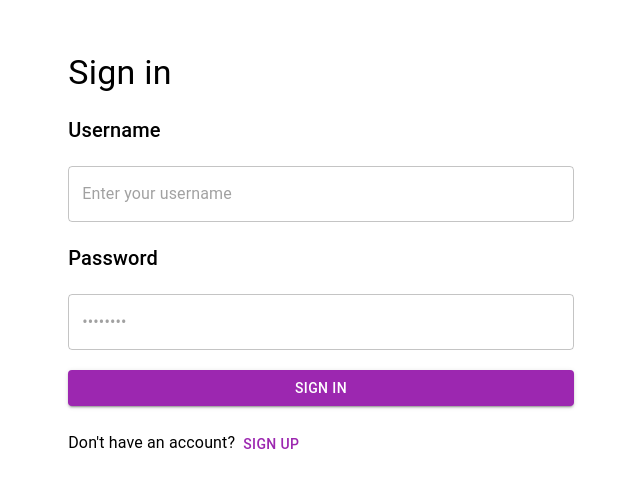
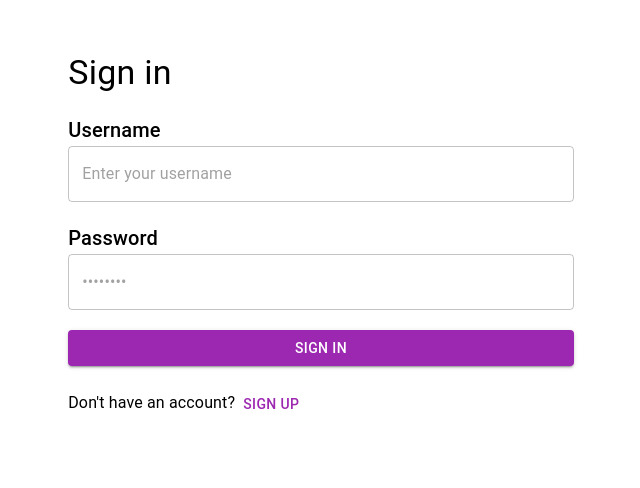
Before and after one commit to nrsanchez2450/PracticeProject, a React (Create React App) app in the folder client/: page /SignIn in a window 1280 px wide. Shown: the part 106-594 px from the top of the page, without its empty margins (319-959 px from the left). Built offline with nearby package versions, Linux system fonts and the light colour scheme; the HTML template or start-up script is replaced by a standard one.

Commit message:
routing actually works now

```diff
--- a/client/src/App.tsx
+++ b/client/src/App.tsx
@@ -2,24 +2,23 @@ import React from "react";
 import SignIn from "./components/SignIn";
 import HomePage from "./components/HomePage";
 import { AuthProvider, useAuth } from "./context/AuthContext";
-import { BrowserRouter } from "react-router-dom";
+import { BrowserRouter, Route, Routes } from "react-router-dom";
+import SignUp from "./components/SignUp";
 
 function App() {
   return (
     <React.StrictMode>
       <BrowserRouter>
         <AuthProvider>
-          <AppContent />
+          <Routes>
+            <Route path="/SignUp" element={<SignUp />} />
+            <Route path="/SignIn" element={<SignIn />} />
+            <Route path="/HomePage" element={<HomePage />} />
+          </Routes>
         </AuthProvider>
       </BrowserRouter>
     </React.StrictMode>
   );
 }
 
-function AppContent() {
-  const { isLoggedIn } = useAuth();
-
-  return <>{isLoggedIn ? <HomePage /> : <SignIn />}</>;
-}
-
 export default App;
--- a/client/src/components/SignIn.tsx
+++ b/client/src/components/SignIn.tsx
@@ -1,8 +1,7 @@
 import React, { useState, useContext } from "react";
 import { Button, Stack, TextField, Typography } from "@mui/material";
 import { AuthContext } from "../context/AuthContext";
-import { Link, Route, Routes } from "react-router-dom";
-import SignUp from "./SignUp";
+import { Link } from "react-router-dom";
 
 export default function SignIn() {
   const [username, setUsername] = useState("");
@@ -18,13 +17,11 @@ export default function SignIn() {
 
   return (
     <>
-      <Routes>
-        <Route path="/SignUp" element={<SignUp />} />
-      </Routes>
       <form onSubmit={handleSignIn}>
         <Stack m={"auto"} mt={"12.5%"} width={"40%"} spacing={2.5}>
           <Typography variant="h4">Sign in</Typography>
 
+          <div>
             <Typography variant="h6">Username</Typography>
             <TextField
               fullWidth
@@ -34,7 +31,9 @@ export default function SignIn() {
               required
               placeholder="Enter your username"
             ></TextField>
+          </div>
 
+          <div>
             <Typography variant="h6">Password</Typography>
             <TextField
               fullWidth
@@ -44,13 +43,14 @@ export default function SignIn() {
               required
               placeholder="••••••••"
             ></TextField>
+          </div>
 
           <Button type="submit" variant="contained" color="secondary" fullWidth>
             Sign In
           </Button>
           <Typography>
             Don't have an account?
-            <Link to="/SignUp">
+            <Link to={"/SignUp"}>
               <Button variant="text" color="secondary">
                 Sign up
               </Button>
--- a/client/src/components/SignUp.tsx
+++ b/client/src/components/SignUp.tsx
@@ -1,7 +1,6 @@
 import React, { useEffect, useState } from "react";
 import { Button, Stack, TextField, Typography } from "@mui/material";
-import { Link, Route, Routes } from "react-router-dom";
-import SignIn from "./SignIn";
+import { Link, Routes } from "react-router-dom";
 
 export default function SignUp() {
   const [username, setUsername] = useState("");
@@ -15,9 +14,7 @@ export default function SignUp() {
 
   return (
     <>
-      <Routes>
-        <Route path="/SignIn" element={<SignIn />} />
-      </Routes>
+      <Routes></Routes>
       <Stack m={"auto"} mt={"10%"} width={"40%"} spacing={2.5}>
         <Typography variant="h4">Sign up</Typography>
         <div>
@@ -64,7 +61,7 @@ export default function SignUp() {
           Sign Up
         </Button>
         <Typography>
-          Don't have an account?
+          Already have an account?
           <Link to={"/SignIn"}>
             <Button variant="text" color="secondary">
               Sign In
```
Also changed, not shown: client/src/context/UserProvider.tsx (added, +20 -0 lines). Lines whose indentation alone changed are shown as unchanged.
